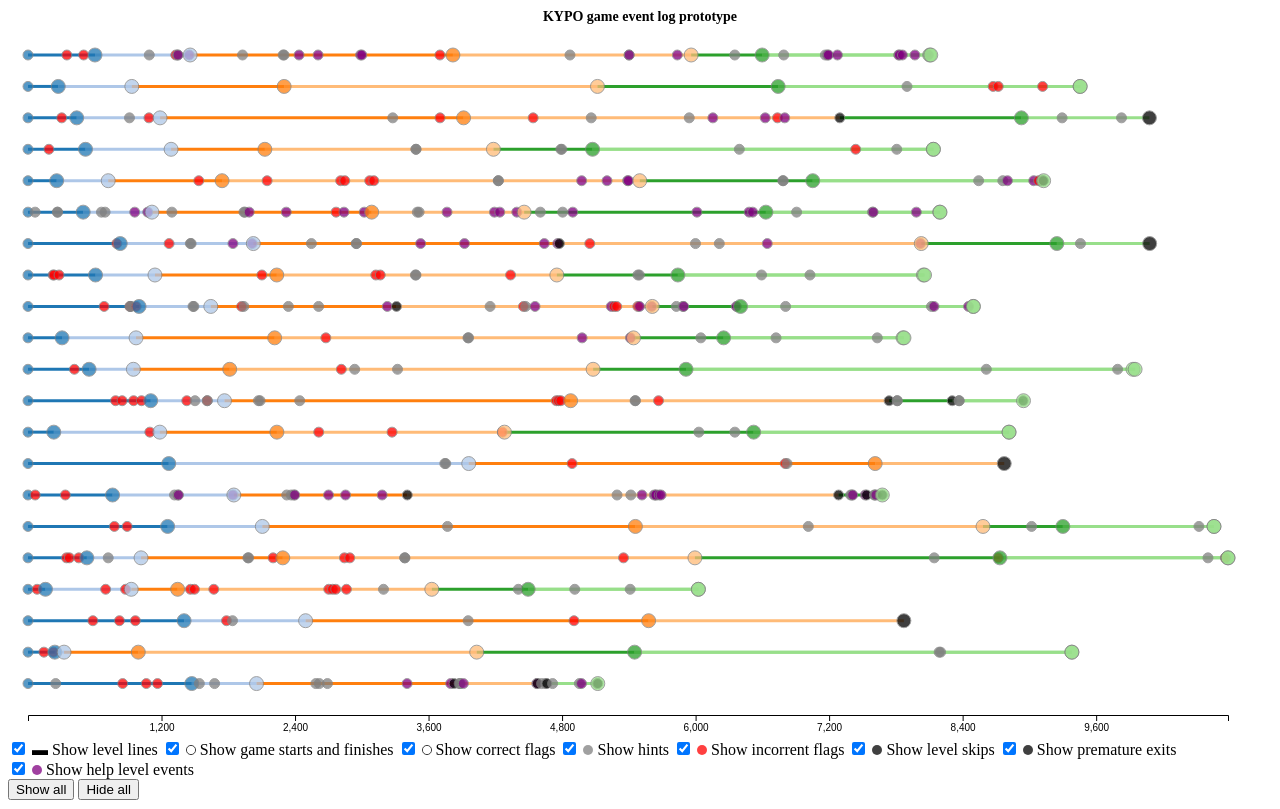
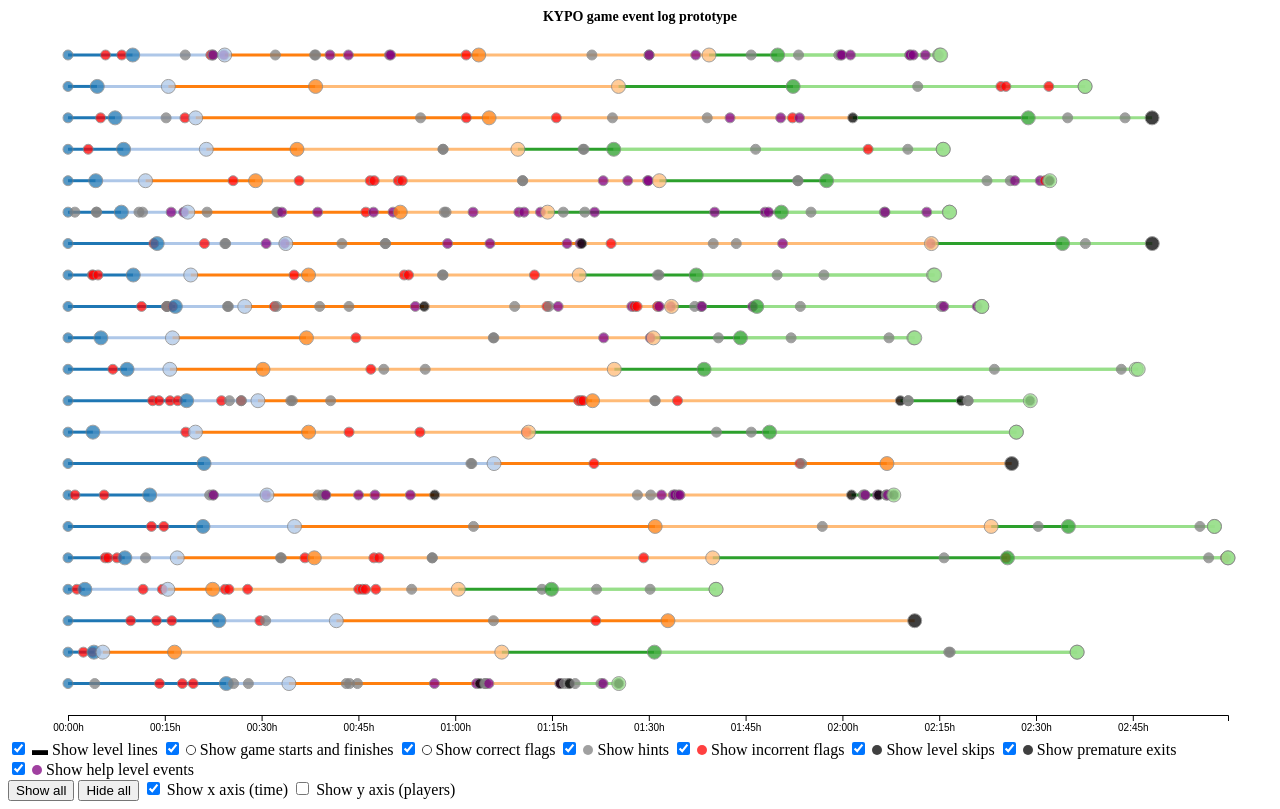
Before and after one commit to JuroUhlar/kypo-viz, a plain HTML site: page event-viz.html in a window 1280 px wide. Drawn offline with Linux system fonts and the light colour scheme.

Commit message:
Axis finished, completely, with toggle buttons!

```diff
--- a/event-viz.html
+++ b/event-viz.html
@@ -29,6 +29,16 @@
             h1 {
                 font-size: 14px;
                 text-align: center;
+            }
+
+            svg .level-line {
+                /*stroke-width: 10px;*/
+                /*stroke-opacity: 0.3;*/
+            }
+
+            svg text.player-label {
+                font-size: 10px;
+                font-family: Arial, sans-serif;
             }
 
 
@@ -95,6 +105,14 @@
             <div>
                 <button type="button" onclick="showAll()"> Show all </button>
                 <button type="button" onclick="hideAll()"> Hide all </button>
+                 <label>
+                    <input type="checkbox" id="xAxisToggle" onclick="toggleThis(xAxis)" checked/>
+                    Show x axis (time)
+                </label>
+                <label>
+                    <input type="checkbox" id="yAxisToggle" onclick="toggleThis(yAxis)" checked/>
+                    Show y axis (players)
+                </label>
             </div>
         <form>
 
@@ -135,6 +153,7 @@
 
         var lines = document.getElementsByClassName("level-line");
 
+
         var correctFlags = document.getElementsByClassName("correct-flag");
         var wrongFlags = document.getElementsByClassName("wrong-flag");
         var prematureExits = document.getElementsByClassName("premature-exit");
@@ -147,6 +166,9 @@
 
         var toggles = document.getElementsByClassName("event-toggle");
 
+
+        // TOGGLE FUNCTIONS
+        // TO-DO Refactor the other way around
         function toggleThings(things){
              for (var i = 0; i< things.length; i++) {
                     if (things[i].style.display != "none") {
@@ -155,6 +177,10 @@
                         things[i].style.display = "block";
                     }
                 };
+        }
+
+        function toggleThis(thing) {
+            toggleThings([thing]);
         }
 
         // FUNCTIONS THAT SHOW/HIDE ALL ELEMENTS AND UPDATE CHECKBOXES
@@ -188,6 +214,15 @@
             for (var i = 0; i < toggles.length; i++) {
                 toggles[i].checked = true;
             }
+
+            var xAxis = document.getElementById("xAxis"); //Had to place this here, probably to make sure the axis is already created when i call it;
+            var yAxis = document.getElementById("yAxis");
+
+            var xAxisToggle = document.getElementById("xAxisToggle")
+                            .checked = true;
+            var yAxisToggle = document.getElementById("yAxisToggle")
+                            .checked = false;
+
         }
 
         //*************************************************************
@@ -196,6 +231,7 @@
         var width = window.innerWidth - 40; // Dynamically set width to make sure diagram always fits on page
         var height = window.innerHeight - 100; // Dynamically set height
         var padding_horizontal = 20;
+        var extra_left_padding = 40;
         var padding_vertical = 20;
 
         var color = d3.scaleOrdinal(d3.schemeCategory20); // Color palette generator, give it a number, it gives you a color
@@ -241,21 +277,21 @@
                     //*********** SCALES **********************
                     var xScale = d3.scaleLinear()
                                              .domain([0, d3.max(dataset, function(d) { return d.game_seconds; })]) // X domain boundury defined by the latest event
-                                             .range([padding_horizontal, width - padding_horizontal]); // set by dimensions of SVG - padding
+                                             .range([padding_horizontal + extra_left_padding, width - padding_horizontal]); // set by dimensions of SVG - padding
+
+
 
                     var yScale = d3.scaleLinear() // accept players index in array
                                              .domain([0, players.length])    // Y domain boundaty defined by number of players
                                              .range([padding_vertical, height - padding_vertical]); // set by dimensions of SVG - padding
 
-                    var playerColorScale = d3.scaleOrdinal(d3.schemeCategory20b);
 
 
                     //************AXIS ******************************
                     var xAxis = d3.axisBottom()
                             .scale(xScale)
-                            .ticks(10)
-                            .tickValues(["1200", "2400", "3600", "4800", "6000", "7200", "8400","9600"]);
-
+                            .tickValues(d3.range(0,xScale.domain()[1],900)) // Make ticks every 15 minutes (900 seconds), from 0 to latest event - upper bound of xScale domain
+                            .tickFormat(d3.format("d")); //remove "," from format to make it easier to convert to HH:MM:SS
 
 
                     //***********************************************
@@ -364,19 +400,38 @@
                                     "Game time: " + (d.game_seconds+"").toHHMMSS();
                         });
 
+
+                        //Generate X axis
                         svg.append("g")
                             .attr("class", "axis")
                             .attr("transform", "translate(0, " + (height - padding_vertical) + ")")
+                            .attr("id", "xAxis")
                             .call(xAxis);
 
+
+                        // Reformat X axis TICKS to show time in readable format
                         var ticks = document.getElementsByClassName("tick");
-                        console.log(ticks);
                         for(var i = 0; i<ticks.length; i++) {
-                           console.log(ticks[i].childNodes[1].textContent);
+                           ticks[i].childNodes[1].textContent = ticks[i].childNodes[1].textContent.toHHMMSS().slice(0,5)+"h";
                         }
 
+                        // Generate Y Axis
+                        var playerLabels = svg.append("g")
+                                        .attr("class", "axis")
+                                        .attr("id", "yAxis")
+                                        .attr("style", "display: none");
 
-
+                        players.forEach(function (d,i) {
+                            playerLabels.append("text")
+                                .text(function () {
+                                    return "Player " + i;
+                                })
+                            .attr("y", function () {
+                                return yScale(i) + 4;
+                            })
+                            .attr("x", "0")
+                            .attr("class", "player-label");
+                        });
 
                     // console.log(dataset);
 
```
